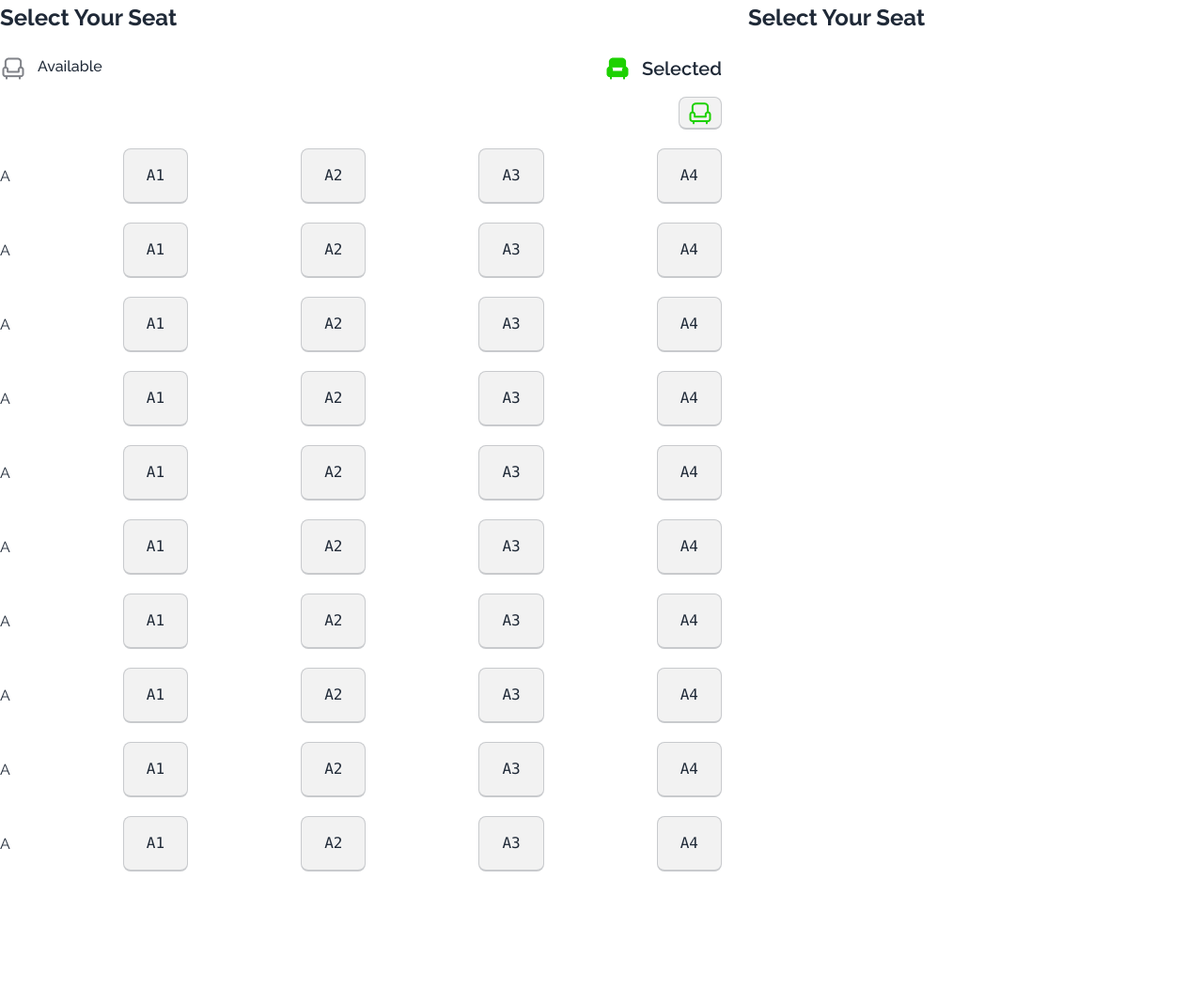
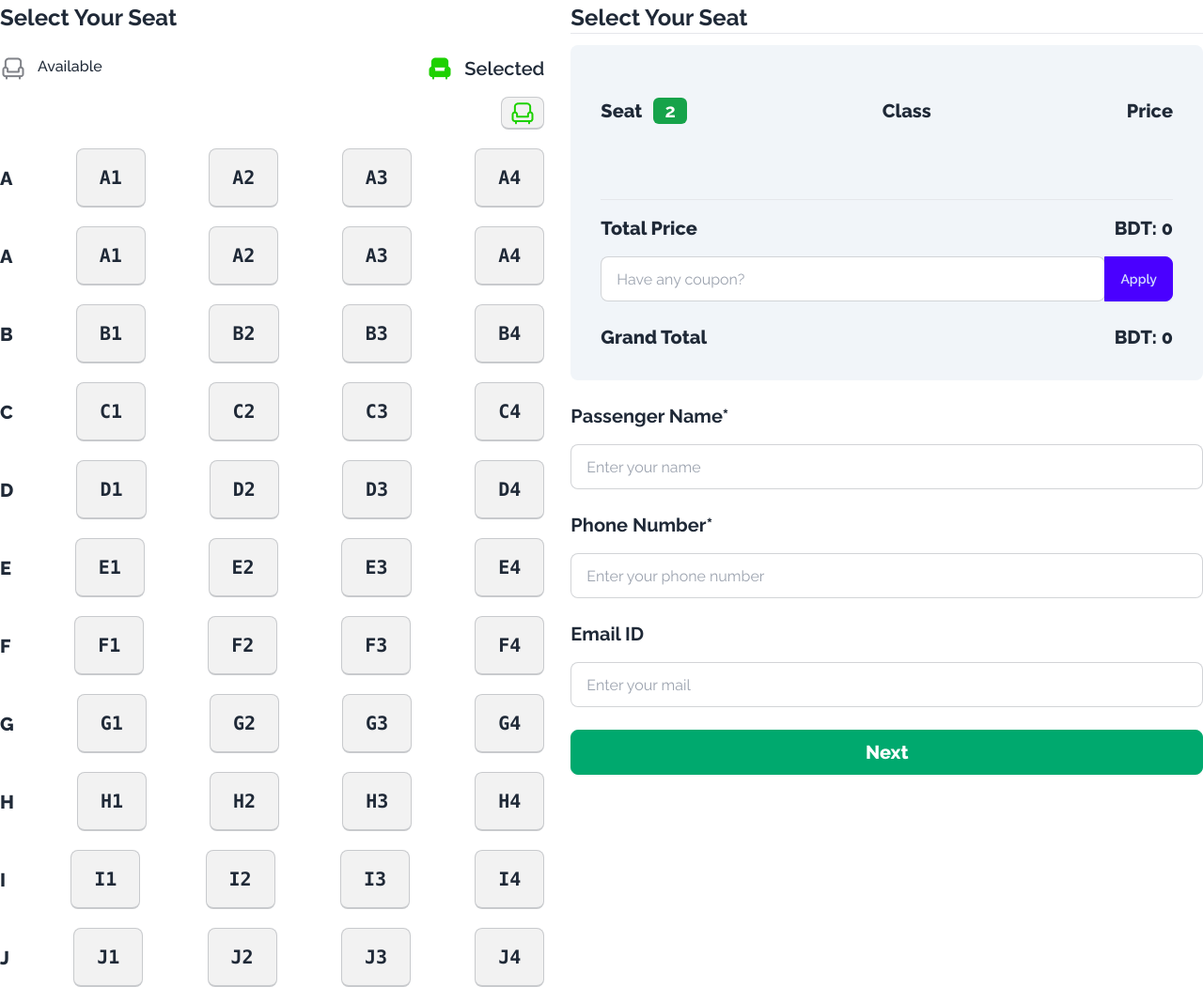
Before and after one commit to sharif57/Bus-ticket, a plain HTML site: page index.html in a window 1280 px wide. Shown: the part 2026-3077 px from the top of the page at 94% size. Before the commit the page ends 2954 px from the top, so only its background shows below. Drawn offline with nearby package versions, Linux system fonts and the light colour scheme.

Commit message:
design done

```diff
--- a/index.html
+++ b/index.html
@@ -176,80 +176,128 @@
                         <kbd class="kbd"><img src="images/seat-green.png" alt=""></kbd>
                     </div>
                     <div>
-                        <div class="flex justify-between items-center mt-5">
+                        <div class="flex justify-between items-center mt-5 font-extrabold text-xl">
                             <h1>A</h1>
                             <kbd class="kbd pl-6 pr-6 pt-4 pb-4">A1</kbd>
                             <kbd class="kbd pl-6 pr-6 pt-4 pb-4">A2</kbd>
                             <kbd class="kbd pl-6 pr-6 pt-4 pb-4">A3</kbd>
                             <kbd class="kbd pl-6 pr-6 pt-4 pb-4">A4</kbd>
                         </div>
-                        <div class="flex justify-between items-center mt-5">
+                        <div class="flex justify-between items-center mt-5 font-extrabold text-xl">
                             <h1>A</h1>
                             <kbd class="kbd pl-6 pr-6 pt-4 pb-4">A1</kbd>
                             <kbd class="kbd pl-6 pr-6 pt-4 pb-4">A2</kbd>
                             <kbd class="kbd pl-6 pr-6 pt-4 pb-4">A3</kbd>
                             <kbd class="kbd pl-6 pr-6 pt-4 pb-4">A4</kbd>
                         </div>
-                        <div class="flex justify-between items-center mt-5">
-                            <h1>A</h1>
-                            <kbd class="kbd pl-6 pr-6 pt-4 pb-4">A1</kbd>
-                            <kbd class="kbd pl-6 pr-6 pt-4 pb-4">A2</kbd>
-                            <kbd class="kbd pl-6 pr-6 pt-4 pb-4">A3</kbd>
-                            <kbd class="kbd pl-6 pr-6 pt-4 pb-4">A4</kbd>
+                        <div class="flex justify-between items-center mt-5 font-extrabold text-xl">
+                            <h1>B</h1>
+                            <kbd class="kbd pl-6 pr-6 pt-4 pb-4">B1</kbd>
+                            <kbd class="kbd pl-6 pr-6 pt-4 pb-4">B2</kbd>
+                            <kbd class="kbd pl-6 pr-6 pt-4 pb-4">B3</kbd>
+                            <kbd class="kbd pl-6 pr-6 pt-4 pb-4">B4</kbd>
                         </div>
-                        <div class="flex justify-between items-center mt-5">
-                            <h1>A</h1>
-                            <kbd class="kbd pl-6 pr-6 pt-4 pb-4">A1</kbd>
-                            <kbd class="kbd pl-6 pr-6 pt-4 pb-4">A2</kbd>
-                            <kbd class="kbd pl-6 pr-6 pt-4 pb-4">A3</kbd>
-                            <kbd class="kbd pl-6 pr-6 pt-4 pb-4">A4</kbd>
+                        <div class="flex justify-between items-center mt-5 font-extrabold text-xl">
+                            <h1>C</h1>
+                            <kbd class="kbd pl-6 pr-6 pt-4 pb-4">C1</kbd>
+                            <kbd class="kbd pl-6 pr-6 pt-4 pb-4">C2</kbd>
+                            <kbd class="kbd pl-6 pr-6 pt-4 pb-4">C3</kbd>
+                            <kbd class="kbd pl-6 pr-6 pt-4 pb-4">C4</kbd>
                         </div>
-                        <div class="flex justify-between items-center mt-5">
-                            <h1>A</h1>
-                            <kbd class="kbd pl-6 pr-6 pt-4 pb-4">A1</kbd>
-                            <kbd class="kbd pl-6 pr-6 pt-4 pb-4">A2</kbd>
-                            <kbd class="kbd pl-6 pr-6 pt-4 pb-4">A3</kbd>
-                            <kbd class="kbd pl-6 pr-6 pt-4 pb-4">A4</kbd>
+                        <div class="flex justify-between items-center mt-5 font-extrabold text-xl">
+                            <h1>D</h1>
+                            <kbd class="kbd pl-6 pr-6 pt-4 pb-4">D1</kbd>
+                            <kbd class="kbd pl-6 pr-6 pt-4 pb-4">D2</kbd>
+                            <kbd class="kbd pl-6 pr-6 pt-4 pb-4">D3</kbd>
+                            <kbd class="kbd pl-6 pr-6 pt-4 pb-4">D4</kbd>
                         </div>
-                        <div class="flex justify-between items-center mt-5">
-                            <h1>A</h1>
-                            <kbd class="kbd pl-6 pr-6 pt-4 pb-4">A1</kbd>
-                            <kbd class="kbd pl-6 pr-6 pt-4 pb-4">A2</kbd>
-                            <kbd class="kbd pl-6 pr-6 pt-4 pb-4">A3</kbd>
-                            <kbd class="kbd pl-6 pr-6 pt-4 pb-4">A4</kbd>
+                        <div class="flex justify-between items-center mt-5 font-extrabold text-xl">
+                            <h1>E</h1>
+                            <kbd class="kbd pl-6 pr-6 pt-4 pb-4">E1</kbd>
+                            <kbd class="kbd pl-6 pr-6 pt-4 pb-4">E2</kbd>
+                            <kbd class="kbd pl-6 pr-6 pt-4 pb-4">E3</kbd>
+                            <kbd class="kbd pl-6 pr-6 pt-4 pb-4">E4</kbd>
                         </div>
-                        <div class="flex justify-between items-center mt-5">
-                            <h1>A</h1>
-                            <kbd class="kbd pl-6 pr-6 pt-4 pb-4">A1</kbd>
-                            <kbd class="kbd pl-6 pr-6 pt-4 pb-4">A2</kbd>
-                            <kbd class="kbd pl-6 pr-6 pt-4 pb-4">A3</kbd>
-                            <kbd class="kbd pl-6 pr-6 pt-4 pb-4">A4</kbd>
+                        <div class="flex justify-between items-center mt-5 font-extrabold text-xl">
+                            <h1>F</h1>
+                            <kbd class="kbd pl-6 pr-6 pt-4 pb-4">F1</kbd>
+                            <kbd class="kbd pl-6 pr-6 pt-4 pb-4">F2</kbd>
+                            <kbd class="kbd pl-6 pr-6 pt-4 pb-4">F3</kbd>
+                            <kbd class="kbd pl-6 pr-6 pt-4 pb-4">F4</kbd>
                         </div>
-                        <div class="flex justify-between items-center mt-5">
-                            <h1>A</h1>
-                            <kbd class="kbd pl-6 pr-6 pt-4 pb-4">A1</kbd>
-                            <kbd class="kbd pl-6 pr-6 pt-4 pb-4">A2</kbd>
-                            <kbd class="kbd pl-6 pr-6 pt-4 pb-4">A3</kbd>
-                            <kbd class="kbd pl-6 pr-6 pt-4 pb-4">A4</kbd>
+                        <div class="flex justify-between items-center mt-5 font-extrabold text-xl">
+                            <h1>G</h1>
+                            <kbd class="kbd pl-6 pr-6 pt-4 pb-4">G1</kbd>
+                            <kbd class="kbd pl-6 pr-6 pt-4 pb-4">G2</kbd>
+                            <kbd class="kbd pl-6 pr-6 pt-4 pb-4">G3</kbd>
+                            <kbd class="kbd pl-6 pr-6 pt-4 pb-4">G4</kbd>
                         </div>
-                        <div class="flex justify-between items-center mt-5">
-                            <h1>A</h1>
-                            <kbd class="kbd pl-6 pr-6 pt-4 pb-4">A1</kbd>
-                            <kbd class="kbd pl-6 pr-6 pt-4 pb-4">A2</kbd>
-                            <kbd class="kbd pl-6 pr-6 pt-4 pb-4">A3</kbd>
-                            <kbd class="kbd pl-6 pr-6 pt-4 pb-4">A4</kbd>
+                        <div class="flex justify-between items-center mt-5 font-extrabold text-xl">
+                            <h1>H</h1>
+                            <kbd class="kbd pl-6 pr-6 pt-4 pb-4">H1</kbd>
+                            <kbd class="kbd pl-6 pr-6 pt-4 pb-4">H2</kbd>
+                            <kbd class="kbd pl-6 pr-6 pt-4 pb-4">H3</kbd>
+                            <kbd class="kbd pl-6 pr-6 pt-4 pb-4">H4</kbd>
                         </div>
-                        <div class="flex justify-between items-center  mt-5">
-                            <h1>A</h1>
-                            <kbd class="kbd pl-6 pr-6 pt-4 pb-4">A1</kbd>
-                            <kbd class="kbd pl-6 pr-6 pt-4 pb-4">A2</kbd>
-                            <kbd class="kbd pl-6 pr-6 pt-4 pb-4">A3</kbd>
-                            <kbd class="kbd pl-6 pr-6 pt-4 pb-4">A4</kbd>
+                        <div class="flex justify-between items-center  mt-5 font-extrabold text-xl">
+                            <h1>I</h1>
+                            <kbd class="kbd pl-6 pr-6 pt-4 pb-4">I1</kbd>
+                            <kbd class="kbd pl-6 pr-6 pt-4 pb-4">I2</kbd>
+                            <kbd class="kbd pl-6 pr-6 pt-4 pb-4">I3</kbd>
+                            <kbd class="kbd pl-6 pr-6 pt-4 pb-4">I4</kbd>
+                        </div>
+                        <div class="flex justify-between items-center  mt-5 font-extrabold text-xl">
+                            <h1>J</h1>
+                            <kbd class="kbd pl-6 pr-6 pt-4 pb-4">J1</kbd>
+                            <kbd class="kbd pl-6 pr-6 pt-4 pb-4">J2</kbd>
+                            <kbd class="kbd pl-6 pr-6 pt-4 pb-4">J3</kbd>
+                            <kbd class="kbd pl-6 pr-6 pt-4 pb-4">J4</kbd>
                         </div>
                     </div>
                 </div>
-                <div >
+                <div>
                     <h1 class="text-2xl font-bold">Select Your Seat</h1>
+                    <hr class="mb-3">
+                    <div class="bg-slate-100 p-8 rounded-lg">
+                        <div class="flex gap-[13rem] justify-between items-center mt-6">
+                            <p class="flex gap-3 "><span class="font-extrabold text-xl">Seat</span><button
+                                    class="bg-green-600 rounded-md font-bold text-xl text-white pl-3 pr-3">2</button>
+                            </p>
+                            <p class="font-extrabold text-xl">Class</p>
+                            <p class="font-extrabold text-xl">Price</p>
+                        </div>
+                        <div id="container">
+
+                        </div>
+                        <hr class="mt-20">
+                        <div class="flex justify-between items-center mt-4 font-extrabold text-xl">
+                            <h1>Total Price</h1>
+                            <p>BDT: 0</p>
+                        </div>
+                        <div class="join w-full mt-4">
+                            <input type="text" placeholder="Have any coupon?" class="input input-bordered w-full" />
+                            <button id="btn-apply" class="btn join-item  btn-primary">Apply</button>
+                        </div>
+                        <div class="flex justify-between items-center mt-6 font-extrabold text-xl">
+                            <h1>Grand Total</h1>
+                            <p>BDT: 0</p>
+                        </div>
+                    </div>
+                    <div>
+                        <div class="mt-6">
+                            <h1 class="text-xl font-bold mb-4">Passenger Name*</h1>
+                            <input type="text" placeholder="Enter your name" class="input input-bordered w-full" />
+                        </div>
+                        <div class="mt-6">
+                            <h1 class="text-xl font-bold mb-4">Phone Number*</h1>
+                            <input type="number" placeholder="Enter your phone number" class="input input-bordered w-full" />
+                        </div>
+                        <div class="mt-6">
+                            <h1 class="text-xl font-bold mb-4">Email ID</h1>
+                            <input type="text" placeholder="Enter your mail" class="input input-bordered w-full" />
+                        </div>
+                        <button class="btn btn-success w-full mt-6 font-extrabold text-xl text-white">Next</button>
+                    </div>
                 </div>
             </div>
         </section>
```
